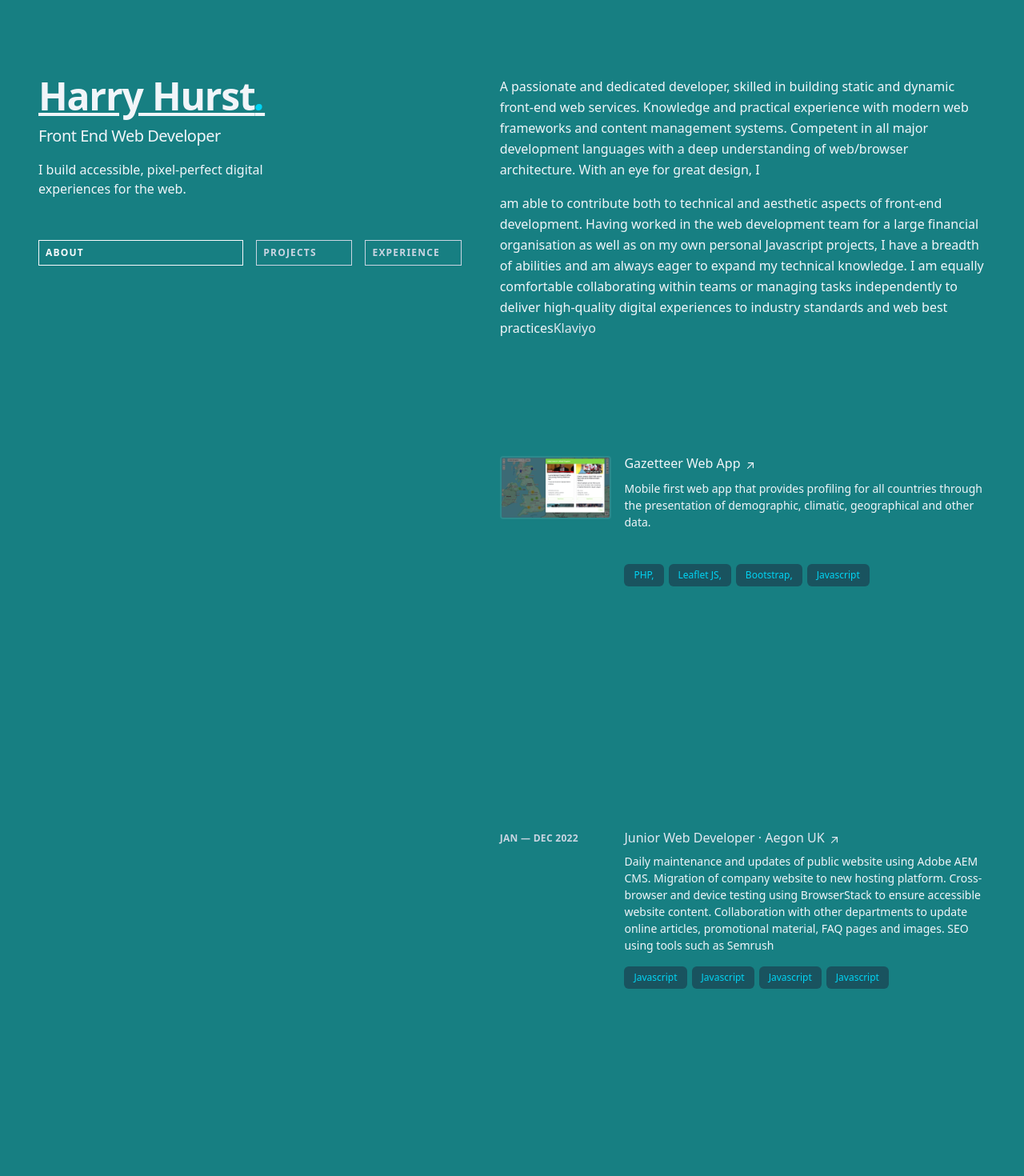
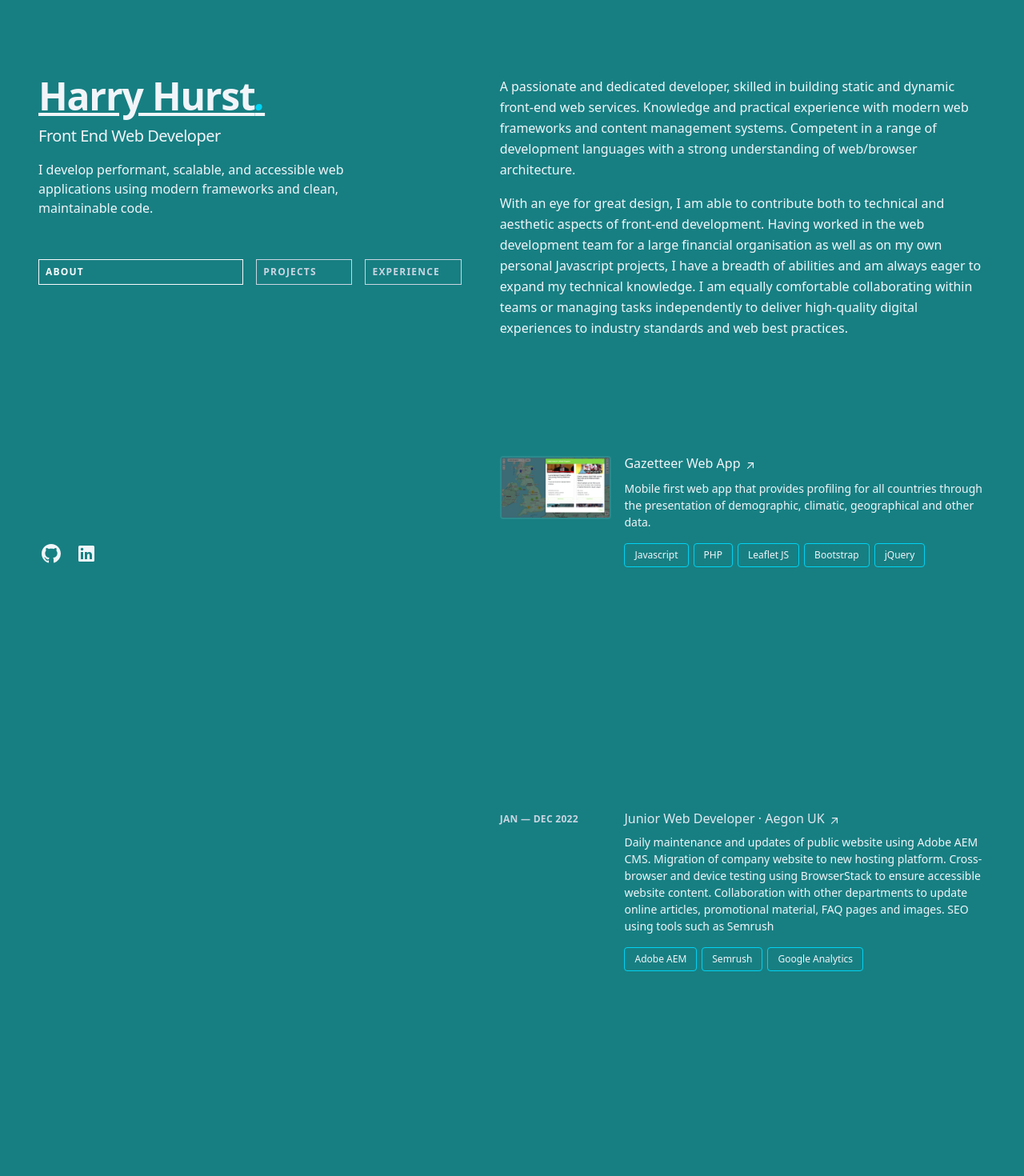
Before and after one commit to harold-hurst/personal-website, a Next.js app: page / in a window 1280 px wide. Shown: the top 1470 px of the page at 80% size. Built offline with nearby package versions, Linux system fonts and the light colour scheme.

Commit message:
add linkedin and github links

```diff
--- a/src/app/globals.css
+++ b/src/app/globals.css
@@ -32,3 +32,9 @@
 .projectsList, .experienceList {
   margin-bottom: 300px;
 }
+
+.mobileHeading {
+  /* background-color: var(--background);
+  opacity: 0.75; */
+
+}
--- a/src/app/page.tsx
+++ b/src/app/page.tsx
@@ -163,8 +163,9 @@
                 r
               </span>
             </h2>
-            <p className="mt-4 max-w-xs leading-normal">
-              I build accessible, pixel-perfect digital experiences for the web.
+            <p className="mt-4 max-w-sm leading-normal">
+              I develop performant, scalable, and accessible web applications
+              using modern frameworks and clean, maintainable code.
             </p>
 
             <nav
@@ -195,31 +196,53 @@
                     </a>
                   </li>
                 ))}
-
-                {/* <li className="group flex-1 hover:flex-2 transition-all motion-reduce:transition-none">
-                  <a
-                    className="py-5 block cursor-pointer pe-4"
-                    href="#projects"
-                  >
-                    <span className="nav-text inline-flex items-center w-full h-8 px-2 border text-xs font-bold uppercase tracking-widest text-slate-300  group-hover:text-slate-50 group-focus-visible:text-slate-50 transition-all duration-300 motion-reduce:transition-none">
-                      Projects
-                    </span>
-                  </a>
-                </li>
-
-                <li className="group flex-1 hover:flex-2 transition-all motion-reduce:transition-none">
-                  <a
-                    className="py-5 block cursor-pointer pe-4"
-                    href="#experience"
-                  >
-                    <span className="nav-text inline-flex items-center w-full h-8 px-2 border text-xs font-bold uppercase tracking-widest text-slate-300  group-hover:text-slate-50 group-focus-visible:text-slate-50 transition-all duration-300 motion-reduce:transition-none">
-                      Experience
-                    </span>
-                  </a>
-                </li> */}
               </ul>
             </nav>
           </div>
+          <ul className="ml-1 mt-8 flex items-center" aria-label="Social media">
+            <li className="mr-5 shrink-0 text-xs">
+              <a
+                className="block hover:text-slate-200"
+                href="https://github.com/harold-hurst"
+                target="_blank"
+                rel="noreferrer noopener"
+                aria-label="GitHub (opens in a new tab)"
+                title="GitHub"
+              >
+                <span className="sr-only">GitHub</span>
+                <svg
+                  xmlns="http://www.w3.org/2000/svg"
+                  viewBox="0 0 16 16"
+                  fill="currentColor"
+                  className="h-6 w-6"
+                  aria-hidden="true"
+                >
+                  <path d="M8 0C3.58 0 0 3.58 0 8c0 3.54 2.29 6.53 5.47 7.59.4.07.55-.17.55-.38 0-.19-.01-.82-.01-1.49-2.01.37-2.53-.49-2.69-.94-.09-.23-.48-.94-.82-1.13-.28-.15-.68-.52-.01-.53.63-.01 1.08.58 1.23.82.72 1.21 1.87.87 2.33.66.07-.52.28-.87.51-1.07-1.78-.2-3.64-.89-3.64-3.95 0-.87.31-1.59.82-2.15-.08-.2-.36-1.02.08-2.12 0 0 .67-.21 2.2.82.64-.18 1.32-.27 2-.27.68 0 1.36.09 2 .27 1.53-1.04 2.2-.82 2.2-.82.44 1.1.16 1.92.08 2.12.51.56.82 1.27.82 2.15 0 3.07-1.87 3.75-3.65 3.95.29.25.54.73.54 1.48 0 1.07-.01 1.93-.01 2.2 0 .21.15.46.55.38A8.013 8.013 0 0016 8c0-4.42-3.58-8-8-8z"></path>
+                </svg>
+              </a>
+            </li>
+            <li className="mr-5 shrink-0 text-xs">
+              <a
+                className="block hover:text-slate-200"
+                href="https://www.linkedin.com/in/harryhurstdev/"
+                target="_blank"
+                rel="noreferrer noopener"
+                aria-label="LinkedIn (opens in a new tab)"
+                title="LinkedIn"
+              >
+                <span className="sr-only">LinkedIn</span>
+                <svg
+                  xmlns="http://www.w3.org/2000/svg"
+                  viewBox="0 0 24 24"
+                  fill="currentColor"
+                  className="h-6 w-6"
+                  aria-hidden="true"
+                >
+                  <path d="M20.5 2h-17A1.5 1.5 0 002 3.5v17A1.5 1.5 0 003.5 22h17a1.5 1.5 0 001.5-1.5v-17A1.5 1.5 0 0020.5 2zM8 19H5v-9h3zM6.5 8.25A1.75 1.75 0 118.3 6.5a1.78 1.78 0 01-1.8 1.75zM19 19h-3v-4.74c0-1.42-.6-1.93-1.38-1.93A1.74 1.74 0 0013 14.19a.66.66 0 000 .14V19h-3v-9h2.9v1.3a3.11 3.11 0 012.7-1.4c1.55 0 3.36.86 3.36 3.66z"></path>
+                </svg>
+              </a>
+            </li>
+          </ul>
         </header>
         <main id="content" className="pt-24 lg:w-[52%] lg:py-24">
           <section
@@ -227,7 +250,7 @@
             className="mb-16 scroll-mt-16 md:mb-24 lg:mb-36 lg:scroll-mt-24"
             aria-label="About me"
           >
-            <div className="sticky top-0 z-20 -mx-6 mb-4 w-screen bg-slate-900/75 px-6 py-5 backdrop-blur md:-mx-12 md:px-12 lg:sr-only lg:relative lg:top-auto lg:mx-auto lg:w-full lg:px-0 lg:py-0 lg:opacity-0">
+            <div className="sticky top-0 z-20 -mx-6 mb-4 w-screen bg-cyan-900/75 px-6 py-5 backdrop-blur md:-mx-12 md:px-12 lg:sr-only lg:relative lg:top-auto lg:mx-auto lg:w-full lg:px-0 lg:py-0 lg:opacity-0">
               <h2 className="text-sm font-bold uppercase tracking-widest lg:sr-only">
                 About
               </h2>
@@ -237,30 +260,20 @@
                 A passionate and dedicated developer, skilled in building static
                 and dynamic front-end web services. Knowledge and practical
                 experience with modern web frameworks and content management
-                systems. Competent in all major development languages with a
-                deep understanding of web/browser architecture. With an eye for
-                great design, I
+                systems. Competent in a range of development languages with a
+                strong understanding of web/browser architecture.
               </p>
               <p className="mb-4">
-                am able to contribute both to technical and aesthetic aspects of
-                front-end development. Having worked in the web development team
-                for a large financial organisation as well as on my own personal
-                Javascript projects, I have a breadth of abilities and am always
-                eager to expand my technical knowledge. I am equally comfortable
-                collaborating within teams or managing tasks independently to
-                deliver high-quality digital experiences to industry standards
-                and web best practices
-                <a
-                  className="font-medium text-slate-200 hover:text-teal-300 focus-visible:text-teal-300"
-                  href="https://www.klaviyo.com/"
-                  target="_blank"
-                  rel="noreferrer noopener"
-                  aria-label="Klaviyo (opens in a new tab)"
-                >
-                  Klaviyo
-                </a>
+                With an eye for great design, I am able to contribute both to
+                technical and aesthetic aspects of front-end development. Having
+                worked in the web development team for a large financial
+                organisation as well as on my own personal Javascript projects,
+                I have a breadth of abilities and am always eager to expand my
+                technical knowledge. I am equally comfortable collaborating
+                within teams or managing tasks independently to deliver
+                high-quality digital experiences to industry standards and web
+                best practices.
               </p>
-              <p className="mb-4"></p>
             </div>
           </section>
 
@@ -268,7 +281,7 @@
             id="projects"
             className="mb-16 scroll-mt-16 md:mb-24 lg:mb-36 lg:scroll-mt-24"
           >
-            <div className="sticky top-0 z-20 -mx-6 mb-4 w-screen bg-slate-900/75 px-6 py-5 backdrop-blur md:-mx-12 md:px-12 lg:sr-only lg:relative lg:top-auto lg:mx-auto lg:w-full lg:px-0 lg:py-0 lg:opacity-0">
+            <div className="sticky top-0 z-20 -mx-6 mb-4 w-screen bg-cyan-900/75 px-6 py-5 backdrop-blur md:-mx-12 md:px-12 lg:sr-only lg:relative lg:top-auto lg:mx-auto lg:w-full lg:px-0 lg:py-0 lg:opacity-0">
               <h2 className="text-sm font-bold uppercase tracking-widest lg:sr-only">
                 Projects
               </h2>
@@ -312,35 +325,33 @@
                       countries through the presentation of demographic,
                       climatic, geographical and other data.
                     </p>
-                    <a
-                      className="relative mt-2 inline-flex items-center text-sm font-medium text-slate-300 hover:text-cyan-400 focus-visible:text-cyan-400"
-                      href="https://github.com/bchiang7/spotify-profile"
-                      target="_blank"
-                      rel="noreferrer noopener"
-                      aria-label="689 stars on GitHub (opens in a new tab)"
-                    ></a>
                     <ul
                       className="mt-2 flex flex-wrap"
                       aria-label="Technologies used:"
                     >
                       <li className="mr-1.5 mt-2">
-                        <div className="flex items-center rounded-md transition-all duration-300 bg-slate-800/50 group-hover:bg-slate-800/0 px-3 py-1 text-xs font-medium leading-5 text-cyan-400 ">
-                          PHP,
+                        <div className="border border-cyan-400 transition-all duration-300 px-3 rounded py-1 text-xs font-medium leading-5  ">
+                          Javascript
                         </div>
                       </li>
                       <li className="mr-1.5 mt-2">
-                        <div className="flex items-center rounded-md transition-all duration-300 bg-slate-800/50 group-hover:bg-slate-800/0 px-3 py-1 text-xs font-medium leading-5 text-cyan-400 ">
-                          Leaflet JS,
+                        <div className="border border-cyan-400 transition-all duration-300 px-3 rounded py-1 text-xs font-medium leading-5  ">
+                          PHP
                         </div>
                       </li>
                       <li className="mr-1.5 mt-2">
-                        <div className="flex items-center rounded-md transition-all duration-300 bg-slate-800/50 group-hover:bg-slate-800/0 px-3 py-1 text-xs font-medium leading-5 text-cyan-400 ">
-                          Bootstrap,
+                        <div className="border border-cyan-400 transition-all duration-300 px-3 rounded py-1 not-only:py-1 text-xs font-medium leading-5  ">
+                          Leaflet JS
                         </div>
                       </li>
                       <li className="mr-1.5 mt-2">
-                        <div className="flex items-center rounded-md transition-all duration-300 bg-slate-800/50 group-hover:bg-slate-800/0 px-3 py-1 text-xs font-medium leading-5 text-cyan-400 ">
-                          Javascript
+                        <div className="border border-cyan-400 transition-all duration-300 px-3 rounded py-1 not-last:not-only:py-1 text-xs font-medium leading-5  ">
+                          Bootstrap
+                        </div>
+                      </li>{" "}
+                      <li className="mr-1.5 mt-2">
+                        <div className="border border-cyan-400 transition-all duration-300 px-3 rounded py-1 not-only:py-1 text-xs font-medium leading-5  ">
+                          jQuery
                         </div>
                       </li>
                     </ul>
@@ -366,7 +377,7 @@
             className="mb-16 scroll-mt-16 md:mb-24 lg:mb-36 lg:scroll-mt-24"
             aria-label="Work experience"
           >
-            <div className="sticky top-0 z-20 -mx-6 mb-4 w-screen bg-slate-900/75 px-6 py-5 backdrop-blur md:-mx-12 md:px-12 lg:sr-only lg:relative lg:top-auto lg:mx-auto lg:w-full lg:px-0 lg:py-0 lg:opacity-0">
+            <div className="sticky top-0 z-20 -mx-6 mb-4 w-screen bg-cyan-900/75 px-6 py-5 backdrop-blur md:-mx-12 md:px-12 lg:sr-only lg:relative lg:top-auto lg:mx-auto lg:w-full lg:px-0 lg:py-0 lg:opacity-0">
               <h2 className="text-sm font-bold uppercase tracking-widest lg:sr-only">
                 Experience
               </h2>
@@ -429,23 +440,18 @@
                         aria-label="Technologies used"
                       >
                         <li className="mr-1.5 mt-2">
-                          <div className="flex items-center rounded-md transition-all duration-300 bg-slate-800/50 group-hover:bg-slate-800/0 px-3 py-1 text-xs font-medium leading-5 text-cyan-400 ">
-                            Javascript
+                          <div className="border border-cyan-400 transition-all duration-300 rounded px-3 py-1 text-xs font-medium leading-5  ">
+                            Adobe AEM
                           </div>
                         </li>
                         <li className="mr-1.5 mt-2">
-                          <div className="flex items-center rounded-md transition-all duration-300 bg-slate-800/50 group-hover:bg-slate-800/0 px-3 py-1 text-xs font-medium leading-5 text-cyan-400 ">
-                            Javascript
+                          <div className="border border-cyan-400 transition-all duration-300 rounded px-3 py-1 text-xs font-medium leading-5  ">
+                            Semrush
                           </div>
                         </li>
                         <li className="mr-1.5 mt-2">
-                          <div className="flex items-center rounded-md transition-all duration-300 bg-slate-800/50 group-hover:bg-slate-800/0 px-3 py-1 text-xs font-medium leading-5 text-cyan-400 ">
-                            Javascript
-                          </div>
-                        </li>
-                        <li className="mr-1.5 mt-2">
-                          <div className="flex items-center rounded-md transition-all duration-300 bg-slate-800/50 group-hover:bg-slate-800/0 px-3 py-1 text-xs font-medium leading-5 text-cyan-400 ">
-                            Javascript
+                          <div className="border border-cyan-400 transition-all duration-300 rounded px-3 py-1 text-xs font-medium leading-5  ">
+                            Google Analytics
                           </div>
                         </li>
                       </ul>
```
